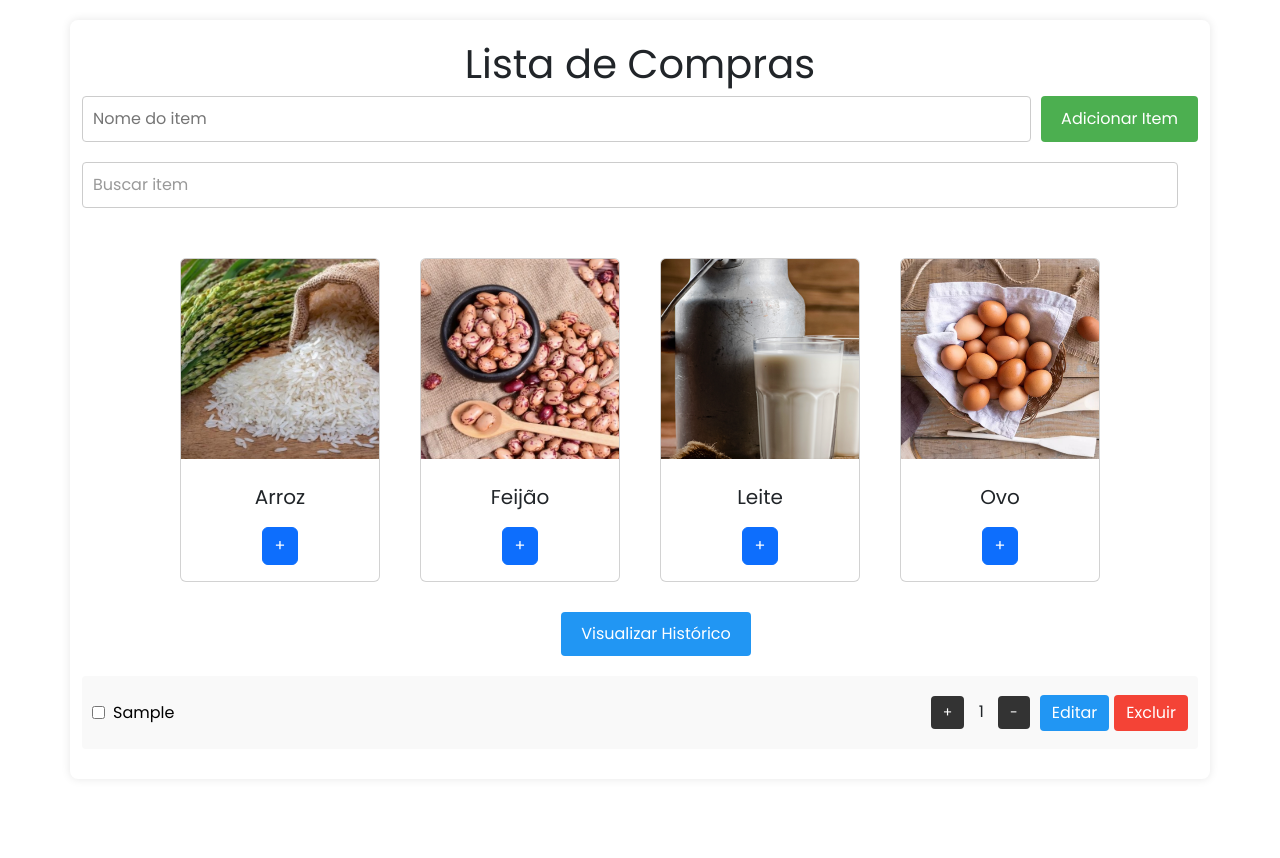
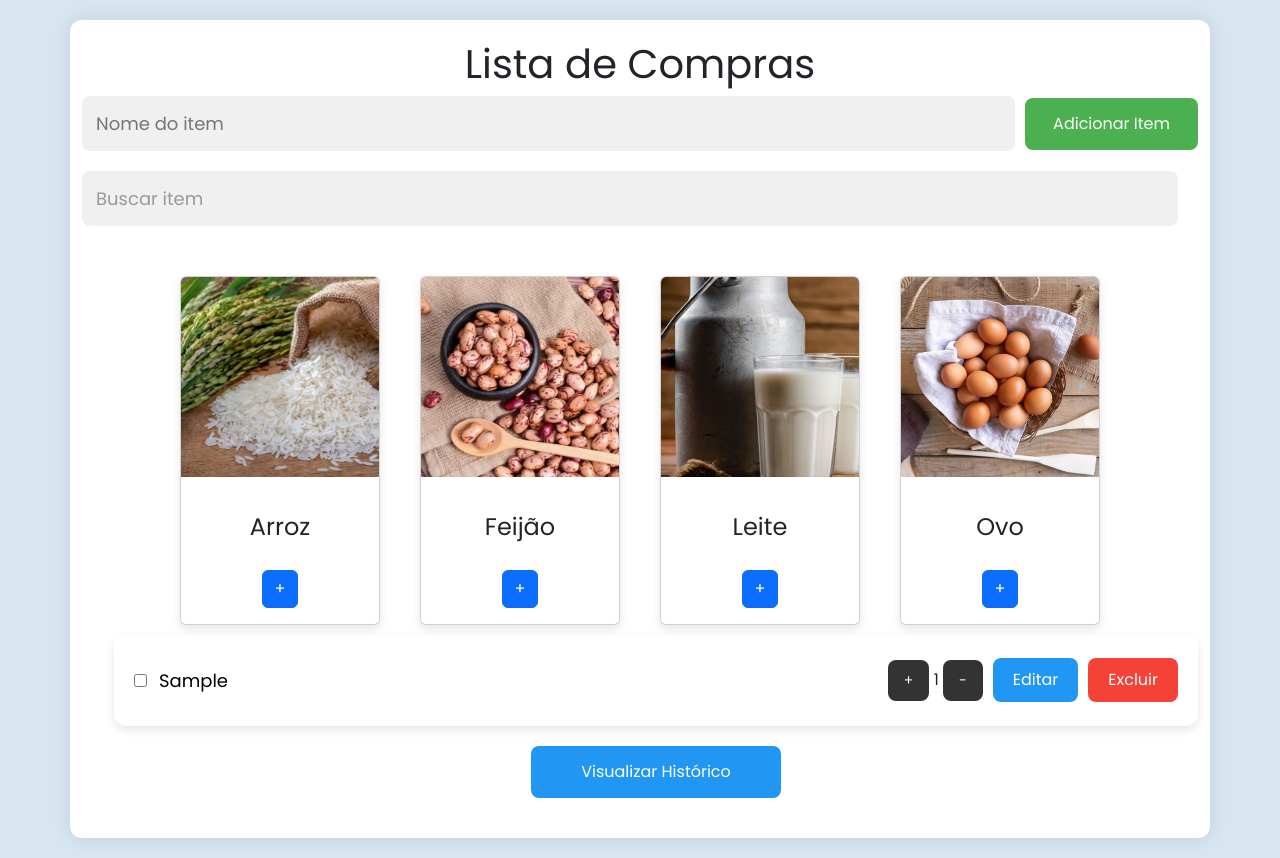
Before and after one commit to SantosKTM/Lista-Compras, a plain HTML site: page index.html in a window 1280 px wide. Both pictures are taken after typing "Sample" into the empty fields and a click on the button "Adicionar Item". Before the commit the page ends 800 px from the top, so only its background shows below. Drawn offline with nearby package versions, Linux system fonts and the light colour scheme.

Commit message:
Add files via upload

```diff
--- a/index.html
+++ b/index.html
@@ -8,7 +8,7 @@
     <link href="https://cdn.jsdelivr.net/npm/bootstrap@5.3.3/dist/css/bootstrap.min.css" rel="stylesheet" integrity="sha384-QWTKZyjpPEjISv5WaRU9OFeRpok6YctnYmDr5pNlyT2bRjXh0JMhjY6hW+ALEwIH" crossorigin="anonymous">
     <title>Lista de Compras</title>
 </head>
-<body>
+<body id="page-body">
     <div class="container">
         <h1>Lista de Compras</h1>
         <form id="itemForm">
--- a/script.js
+++ b/script.js
@@ -14,7 +14,7 @@ document.addEventListener('DOMContentLoaded', function() {
     let items = [];
     let itemIdCounter = 0;
 
-        // Função para adicionar um item à lista
+    // Função para adicionar um item à lista
     function addItem(name, source) {
         const li = document.createElement('li');
         li.classList.add('item');
@@ -31,10 +31,9 @@ document.addEventListener('DOMContentLoaded', function() {
             <button class="edit">Editar</button>
             <button class="delete">Excluir</button>
         `;
-        document.getElementById('itemContainer').appendChild(li);
+        itemList.appendChild(li);
         bindItemEvents(li);
     }
-
 
     // Função para vincular eventos aos elementos de um item
     function bindItemEvents(item) {
@@ -77,9 +76,10 @@ document.addEventListener('DOMContentLoaded', function() {
         });
 
         // Evento de clique no checkbox
-        checkbox.addEventListener('click', function() {
+        checkbox.addEventListener('change', function() {
             if (checkbox.checked) {
                 item.classList.add('checked');
+                itemList.appendChild(item); // Move o item para o final da lista
             } else {
                 item.classList.remove('checked');
             }
@@ -87,6 +87,16 @@ document.addEventListener('DOMContentLoaded', function() {
         });
 
         quantityControls.style.display = 'inline-block';
+    }
+
+    // Função para atualizar a ordem da lista
+    function updateListOrder() {
+        const checkedItems = itemList.querySelectorAll('.checked');
+        checkedItems.forEach(item => {
+            if (item !== showHistoryButton) {
+                itemList.appendChild(item);
+            }
+        });
     }
 
         // Função para atualizar a ordem da lista
--- a/style.css
+++ b/style.css
@@ -1,47 +1,53 @@
 @font-face {
     font-family: 'Poppins';
-    src: url(Poppins/Poppins-Regular.ttf);
+    src: url('Poppins/Poppins-Regular.ttf');
 }
 
-body {
-    background-color: #A9D6E5;
+#page-body {
+    font-family: 'Poppins', sans-serif;
+    background-color: #d8e6f1;
     margin: 0;
     padding: 0;
 }
 
+
 .container {
-    font-family: 'Poppins', sans-serif;
-    max-width: 600px;
+    max-width: 800px;
     margin: 20px auto;
     padding: 20px;
     background-color: #fff;
-    border-radius: 8px;
-    box-shadow: 0 0 10px rgba(0, 0, 0, 0.1);
+    border-radius: 12px;
+    box-shadow: 0 0 20px rgba(0, 0, 0, 0.1);
 }
 
 h1 {
     text-align: center;
     color: #333;
+    font-size: 40px;
+    margin-bottom: 30px;
 }
 
 form {
     display: flex;
+    align-items: center;
     margin-bottom: 20px;
 }
 
 form input[type="text"] {
     flex: 1;
-    padding: 10px;
-    border: 1px solid #ccc;
-    border-radius: 4px;
+    padding: 14px;
+    border: none;
+    border-radius: 8px;
+    background-color: #f0f0f0;
+    font-size: 18px;
 }
 
 form button {
-    padding: 10px 20px;
+    padding: 14px 28px;
     background-color: #4caf50;
     color: #fff;
     border: none;
-    border-radius: 4px;
+    border-radius: 8px;
     cursor: pointer;
     transition: background-color 0.3s;
     margin-left: 10px;
@@ -59,39 +65,40 @@ ul {
 .item {
     display: flex;
     align-items: center;
-    justify-content: space-between;
-    background-color: #f9f9f9;
-    padding: 10px;
-    margin-bottom: 10px;
-    border-radius: 4px;
-    transition: background-color 0.3s;
+    background-color: #fff;
+    padding: 20px;
+    margin-bottom: 20px;
+    border-radius: 12px;
+    box-shadow: 0 4px 10px rgba(0, 0, 0, 0.1);
+    transition: box-shadow 0.3s, transform 0.3s;
 }
 
 .item:hover {
-    background-color: #e0e0e0;
+    box-shadow: 0 8px 16px rgba(0, 0, 0, 0.1);
+    transform: translateY(-4px);
 }
 
 .item input[type="text"] {
     flex: 1;
-    padding: 8px;
+    padding: 12px;
     border: none;
     background-color: transparent;
-    font-size: 16px;
+    font-size: 18px;
 }
 
 .item button {
-    padding: 6px 12px;
+    padding: 10px 20px;
     background-color: #f44336;
     color: #fff;
     border: none;
-    border-radius: 4px;
+    border-radius: 8px;
     cursor: pointer;
     transition: background-color 0.3s;
+    margin-left: 10px;
 }
 
 .item button.edit {
     background-color: #2196f3;
-    margin-right: 5px;
 }
 
 .item button.delete:hover, .item button.edit:hover {
@@ -104,73 +111,61 @@ ul {
 
 #searchInput {
     width: calc(100% - 20px);
-    padding: 10px;
+    padding: 14px;
     margin-bottom: 20px;
-    border: 1px solid #ccc;
-    border-radius: 4px;
+    border: none;
+    border-radius: 8px;
+    background-color: #f0f0f0;
+    font-size: 18px;
 }
 
 #searchInput:focus {
     outline: none;
-    border-color: #4caf50;
+    background-color: #e0e0e0;
 }
 
 #searchInput::placeholder {
     color: #999;
 }
 
-#showHistory {
+#showHistory, #closeHistory {
     display: block;
     margin: 20px auto;
-    padding: 10px 20px;
+    padding: 14px 28px;
     background-color: #2196f3;
     color: #fff;
     border: none;
-    border-radius: 4px;
+    border-radius: 8px;
     cursor: pointer;
     transition: background-color 0.3s;
+    width: 250px;
+    text-align: center;
 }
 
-#showHistory:hover {
+#showHistory:hover, #closeHistory:hover {
     background-color: #1976d2;
 }
 
 #historyTitle {
     text-align: center;
     color: #333;
-}
-
-#historyList {
-    list-style-type: none;
-    padding: 0;
+    font-size: 28px;
+    margin-top: 20px;
+    margin-bottom: 20px;
 }
 
 #historyList li {
-    background-color: #f9f9f9;
-    padding: 10px;
-    margin-bottom: 10px;
-    border-radius: 4px;
-    transition: background-color 0.3s;
+    background-color: #fff;
+    padding: 20px;
+    margin-bottom: 20px;
+    border-radius: 12px;
+    box-shadow: 0 4px 10px rgba(0, 0, 0, 0.1);
+    transition: box-shadow 0.3s, transform 0.3s;
 }
 
 #historyList li:hover {
-    background-color: #e0e0e0;
-}
-
-#closeHistory {
-    display: block;
-    margin: 20px auto;
-    padding: 10px 20px;
-    background-color: #f44336;
-    color: #fff;
-    border: none;
-    border-radius: 4px;
-    cursor: pointer;
-    transition: background-color 0.3s;
-}
-
-#closeHistory:hover {
-    background-color: #d32f2f;
+    box-shadow: 0 8px 16px rgba(0, 0, 0, 0.1);
+    transform: translateY(-4px);
 }
 
 .standard-items {
@@ -184,43 +179,91 @@ ul {
 .card {
     width: 200px;
     margin: 10px;
+    border-radius: 12px;
+    overflow: hidden;
+    box-shadow: 0 4px 10px rgba(0, 0, 0, 0.1);
+    transition: box-shadow 0.3s, transform 0.3s;
+}
+
+.card:hover {
+    box-shadow: 0 8px 16px rgba(0, 0, 0, 0.1);
+    transform: translateY(-4px);
 }
 
 .card-img-top {
     width: 100%;
     height: 200px;
     object-fit: cover;
+    border-radius: 12px 12px 0 0;
 }
 
 .card-body {
     display: flex;
     flex-direction: column;
     align-items: center;
+    padding: 20px;
 }
 
 .card-title {
-    margin-top: 10px;
+    margin-top: 20px;
     margin-bottom: 0;
+    font-size: 24px;
 }
 
 .add-to-list {
-    margin-top: 10px;
+    margin-top: 20px;
+    padding: 12px 24px;
+    background-color: #4caf50;
+    color: #fff;
+    border: none;
+    border-radius: 8px;
+    cursor: pointer;
+    transition: background-color 0.3s;
+}
+
+.add-to-list:hover {
+    background-color: #45a049;
 }
 
 .quantity-controls button {
-    margin: 10px;
-    color: #ffffff;
+    padding: 10px 16px;
     background-color: #333;
+    color: #fff;
+    border: none;
+    border-radius: 8px;
+    cursor: pointer;
+    transition: background-color 0.3s;
+}
+
+.quantity-controls button:hover {
+    background-color: #555;
 }
 
 .quantity-controls button.minus {
-    color: #fff;
+    margin-left: 0;
 }
 
-.quantity-controls button:hover {
-    background-color: #333;
+.quantity-controls button:first-child {
+    margin-left: 0;
+}
+
+.quantity-controls button:last-child {
+    margin-right: 0;
 }
 
 .quantity-controls button.minus:hover {
-    background-color: #333;
+    background-color: #555;
 }
+
+.quantity-controls button.plus {
+    margin-left: auto;
+}
+
+.quantity-controls button.plus:hover {
+    background-color: #555;
+}
+
+#itemList {
+    max-width: 100%;
+    margin: 0 auto;
+}
```
